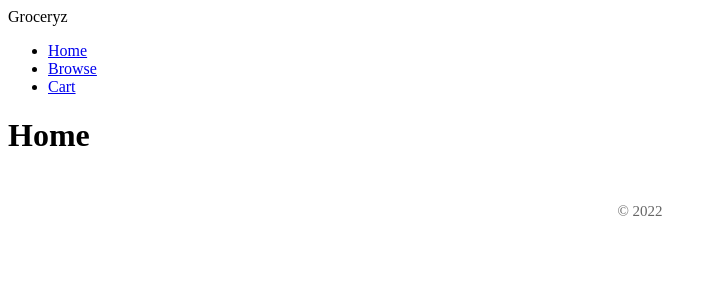
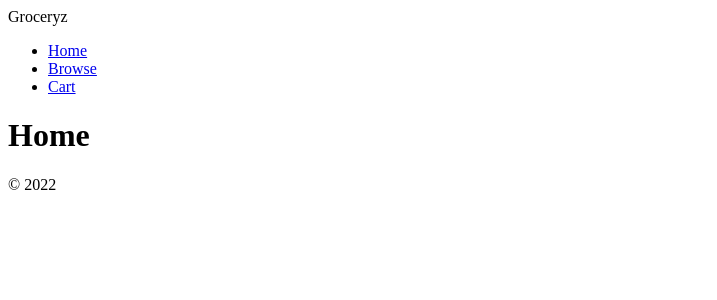
Before and after one commit to jtreeves/grocery-vue, a Vue app: page /home in a window 1280 px wide. Shown: the top 300 px of the page, without its empty margins (0-717 px from the left). Built offline with nearby package versions, Linux system fonts and the light colour scheme.

Commit message:
[AppFooter] Remove styling for parity with other apps

```diff
--- a/src/components/AppFooter.vue
+++ b/src/components/AppFooter.vue
@@ -10,14 +10,4 @@
 </script>
 
 <style scoped>
-    footer {
-        display: flex;
-        color: #666;
-        justify-content: center;
-        width: 100%;
-        margin-top: 50px;
-        margin-bottom: 50px;
-        font-size: 15px;
-        line-height: 15px;
-    }
 </style>
```
